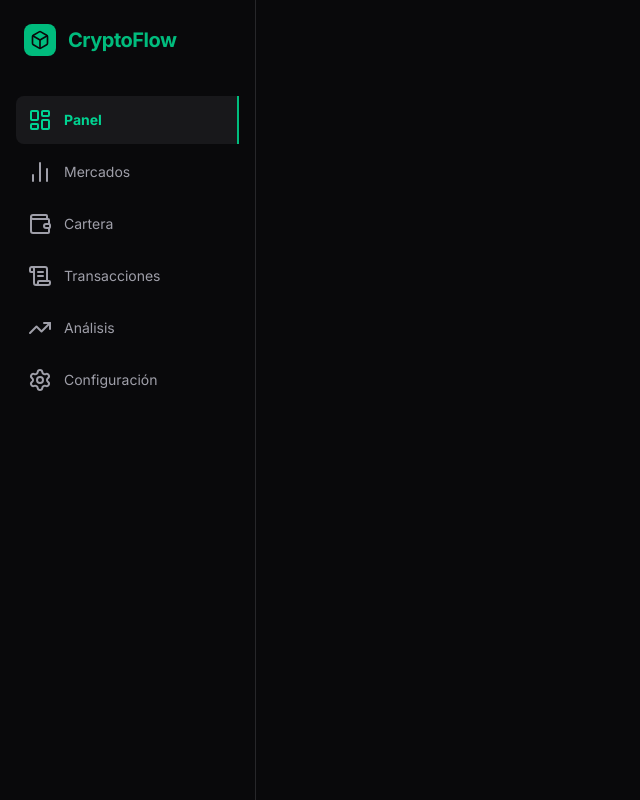
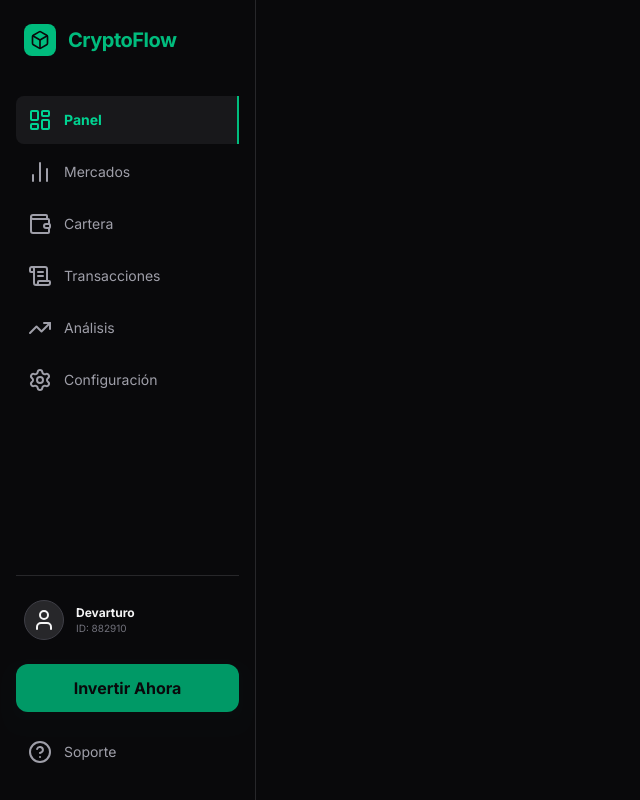
Before and after one commit to arturolguillen/devarturo-4-customized-financial-dashboard-dark-mode, a Next.js app: page / in a window 1280 px wide. Shown: the whole page, without its empty margins (0-640 px from the left). Built offline with nearby package versions, Linux system fonts and the light colour scheme.

Commit message:
Add footer and user components to SideNavbar with InvestNow button and support link

```diff
--- a/src/app/page.tsx
+++ b/src/app/page.tsx
@@ -1,6 +1,10 @@
+import InvestNowButton from "@/components/InvestNowButton";
 import SideNavbar from "@/components/SideNavbar";
+import SideNavbarFooter from "@/components/SideNavbarFooter";
 import SideNavbarLogo from "@/components/SideNavbarLogo";
 import SideNarbarMenu from "@/components/SideNavbarMenu";
+import SideNavbarSupportLink from "@/components/SideNavbarSupportLink";
+import SideNavbarUser from "@/components/SideNavbarUser";
 
 export default function Home() {
     return (
@@ -8,6 +12,11 @@ export default function Home() {
             <SideNavbar>
                 <SideNavbarLogo />
                 <SideNarbarMenu />
+                <SideNavbarFooter>
+                    <SideNavbarUser />
+                    <InvestNowButton />
+                    <SideNavbarSupportLink />
+                </SideNavbarFooter>
             </SideNavbar>
         </>
     );
--- /dev/null
+++ b/src/components/InvestNowButton.tsx
@@ -0,0 +1,10 @@
+export default function InvestNowButton() {
+    return (
+        <button
+            type="button"
+            className="w-full bg-emerald-600 text-zinc-950 font-bold py-3 rounded-xl hover:bg-emerald-500 transition-all active:scale-95 shadow-lg shadow-emerald-900/2 cursor-pointer"
+        >
+            {'Invertir Ahora'}
+        </button>
+    );
+}
--- /dev/null
+++ b/src/components/SideNavbarFooter.tsx
@@ -0,0 +1,11 @@
+import React from "react";
+
+export default function SideNavbarFooter({ children }: {
+    children: React.ReactNode;
+}) {
+    return (
+        <div className="mt-auto pt-6 border-t border-zinc-800">
+            {children}
+        </div>
+    );
+}
--- /dev/null
+++ b/src/components/SideNavbarSupportLink.tsx
@@ -0,0 +1,14 @@
+import { CircleQuestionMark } from "lucide-react";
+import Link from "next/link";
+
+export default function SideNavbarSupportLink() {
+    return (
+        <Link
+            href={'#'}
+            className="flex items-center gap-3 p-3 mt-4 text-zinc-400 hover:text-zinc-100 transition-colors"
+        >
+            <CircleQuestionMark />
+            <span className="text-sm">{'Soporte'}</span>
+        </Link>
+    );
+}
--- /dev/null
+++ b/src/components/SideNavbarUser.tsx
@@ -0,0 +1,15 @@
+import { User } from "lucide-react";
+
+export default function SideNavbarUser() {
+    return (
+        <div className="flex items-center gap-3 mb-6 px-2">
+            <div className="size-10 rounded-full bg-zinc-800 border border-zinc-700 flex items-center justify-center">
+                <User />
+            </div>
+            <div className="flex flex-col">
+                <span className="text-xs font-bold text-zinc-100">{'Devarturo'}</span>
+                <span className="text-[10px] text-zinc-500">{'ID: 882910'}</span>
+            </div>
+        </div>
+    );
+}
```
